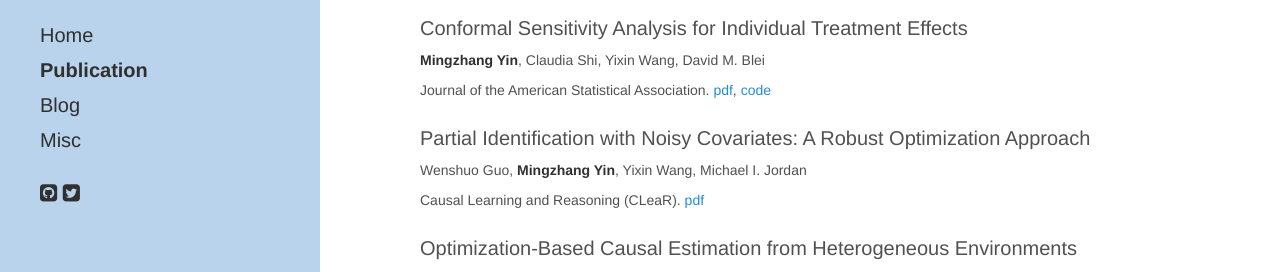
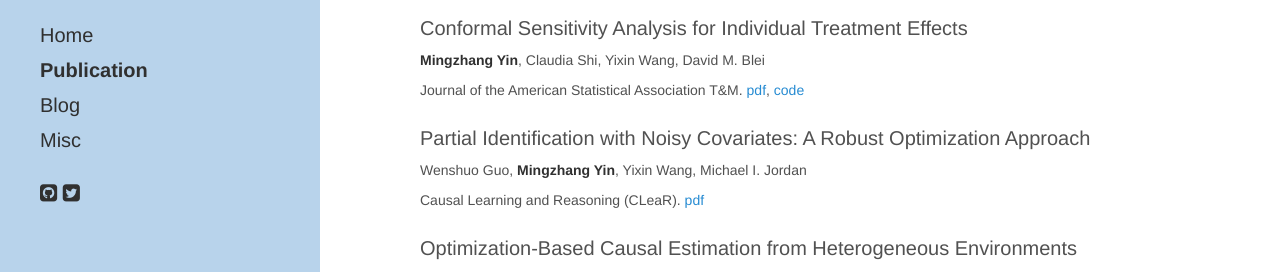
Before and after one commit to mingzhang-yin/mingzhang-yin.github.io, a Jekyll site: the page built from b-publications.md, in a window 1280 px wide and 900 px high. Shown: the part 319-591 px from the top of the window. Built offline with Jekyll 4.4.1, drawn with Linux system fonts in a browser that asks for light colours; nearby versions of some CDN libraries; a style sheet for code colours, icons or effects is not loaded.

Commit message:
Update b-publications.md

```diff
--- a/b-publications.md
+++ b/b-publications.md
@@ -15,7 +15,7 @@ Probabilistic Conformal Prediction Using Conditional Random Samples
 <br> <span style="font-size:14px">  Zhendong Wang\*, Ruijiang Gao\*, <b>Mingzhang Yin* </b>, Mingyuan Zhou, David M. Blei    <br> Under review. Short version accepted by ICML 2022 Workshop DFUQ, **Spotlight**. [pdf](https://arxiv.org/pdf/2206.06584.pdf), [code](https://github.com/Zhendong-Wang/Probabilistic-Conformal-Prediction)
 
 Conformal Sensitivity Analysis for Individual Treatment Effects
-<br> <span style="font-size:14px">  **Mingzhang Yin**, Claudia Shi, Yixin Wang, David M. Blei  <br> Journal of the American Statistical Association. [pdf](https://arxiv.org/pdf/2112.03493.pdf), [code](https://github.com/mingzhang-yin/Conformal-sensitivity-analysis)
+<br> <span style="font-size:14px">  **Mingzhang Yin**, Claudia Shi, Yixin Wang, David M. Blei  <br> Journal of the American Statistical Association T&M. [pdf](https://arxiv.org/pdf/2112.03493.pdf), [code](https://github.com/mingzhang-yin/Conformal-sensitivity-analysis)
 
 Partial Identification with Noisy Covariates: A Robust Optimization Approach
 <br> <span style="font-size:14px">  Wenshuo Guo, **Mingzhang Yin**, Yixin Wang, Michael I. Jordan   <br> Causal Learning and Reasoning (CLeaR). [pdf](https://openreview.net/pdf?id=-NVBxy0TdU)
```
